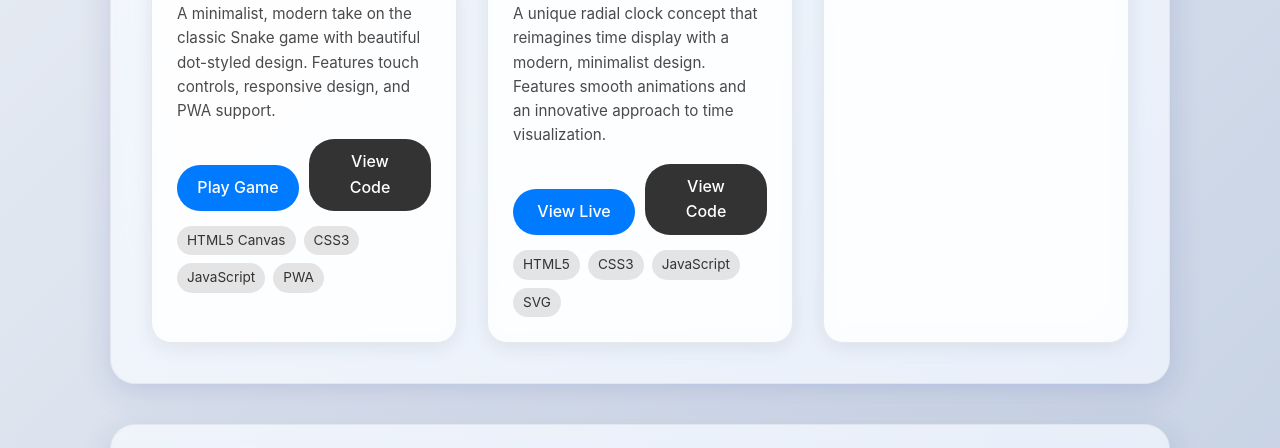
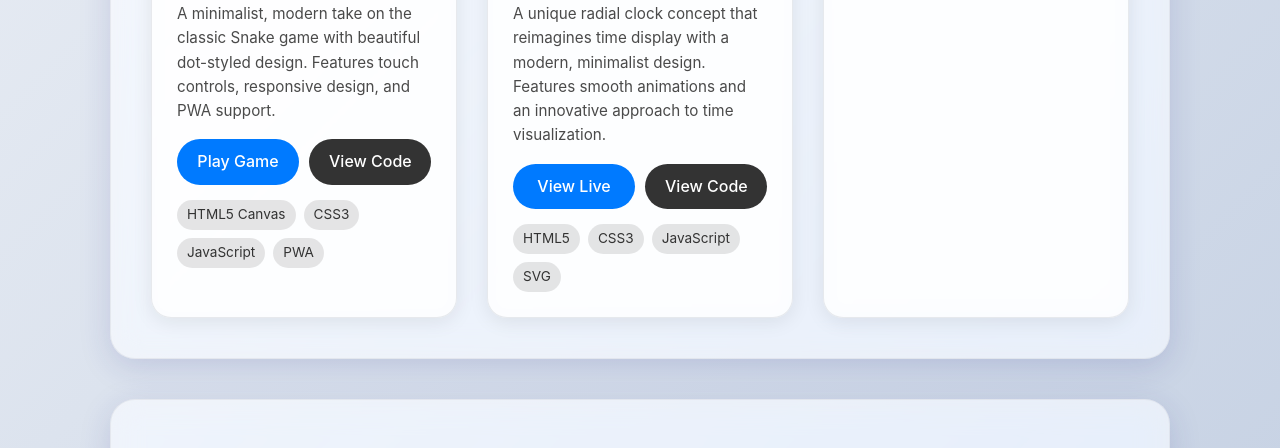
Before and after one commit to DeveloperX-debug/Portfolio, a plain HTML site: page index.html in a window 1280 px wide. Shown: the part 1080-1528 px from the top of the page. Drawn offline with Linux system fonts and the light colour scheme.

Commit message:
Fixed project card button sizing for consistent appearance on all devices

```diff
--- a/index.html
+++ b/index.html
@@ -283,11 +283,18 @@
             display: flex;
             gap: 10px;
             margin-bottom: 15px;
+            width: 100%;
         }
 
         .project-links .btn {
             flex: 1;
             text-align: center;
+            white-space: nowrap;
+            min-width: 120px;
+            padding: 10px 20px;
+            display: flex;
+            align-items: center;
+            justify-content: center;
         }
 
         .project-links .btn:last-child {
@@ -353,15 +360,15 @@
                     <img src="snake-pixel-art.png" alt="Modern Snake Game">
                     <h3>Modern Snake Game</h3>
                     <p>A minimalist, modern take on the classic Snake game with beautiful dot-styled design. Features touch controls, responsive design, and PWA support.</p>
-                    <div class="project-links" style="display: flex; gap: 10px; margin-bottom: 15px;">
+                    <div class="project-links">
                         <a href="https://developerx-debug.github.io/snake-game" target="_blank" class="btn">Play Game</a>
-                        <a href="https://github.com/DeveloperX-debug/snake-game" target="_blank" class="btn" style="background-color: #333;">View Code</a>
+                        <a href="https://github.com/DeveloperX-debug/snake-game" target="_blank" class="btn">View Code</a>
                     </div>
-                    <div class="tech-stack" style="display: flex; flex-wrap: wrap; gap: 8px;">
-                        <span style="background: rgba(0,0,0,0.1); padding: 4px 10px; border-radius: 15px; font-size: 0.85rem;">HTML5 Canvas</span>
-                        <span style="background: rgba(0,0,0,0.1); padding: 4px 10px; border-radius: 15px; font-size: 0.85rem;">CSS3</span>
-                        <span style="background: rgba(0,0,0,0.1); padding: 4px 10px; border-radius: 15px; font-size: 0.85rem;">JavaScript</span>
-                        <span style="background: rgba(0,0,0,0.1); padding: 4px 10px; border-radius: 15px; font-size: 0.85rem;">PWA</span>
+                    <div class="tech-stack">
+                        <span>HTML5 Canvas</span>
+                        <span>CSS3</span>
+                        <span>JavaScript</span>
+                        <span>PWA</span>
                     </div>
                 </div>
                 <div class="project-card">
```
